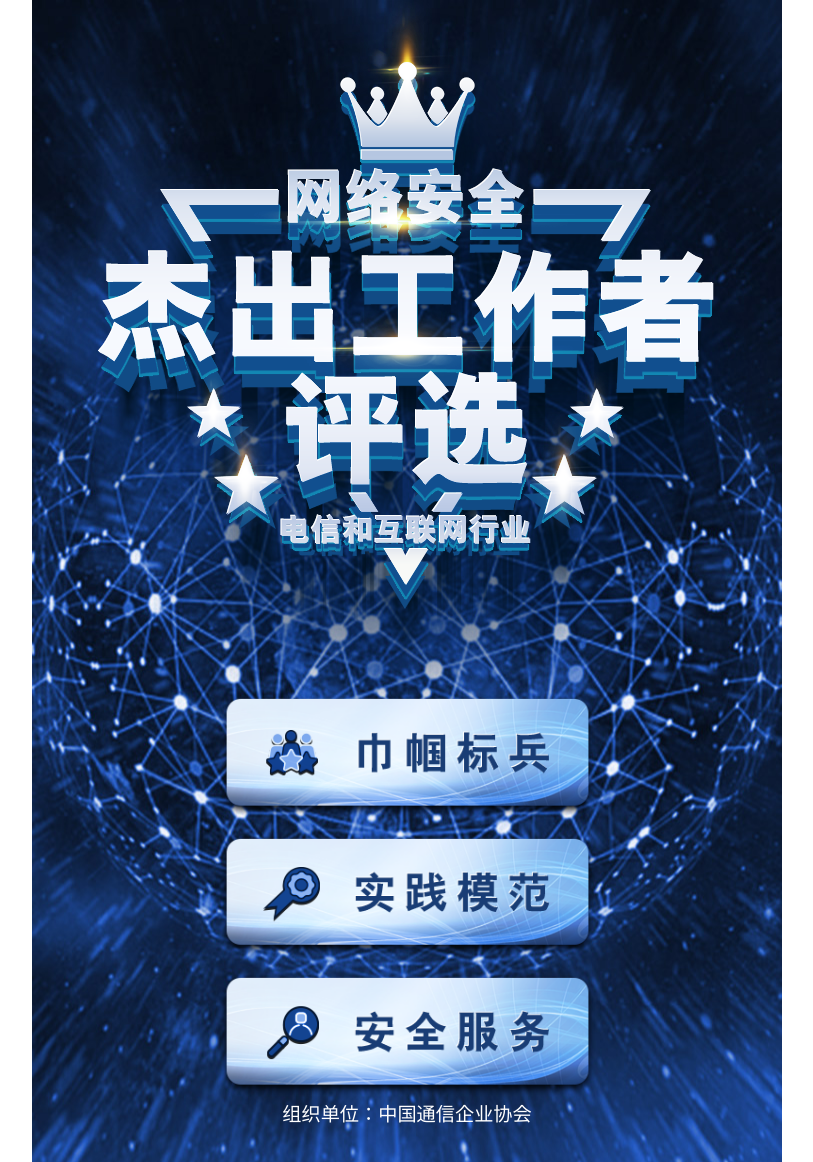
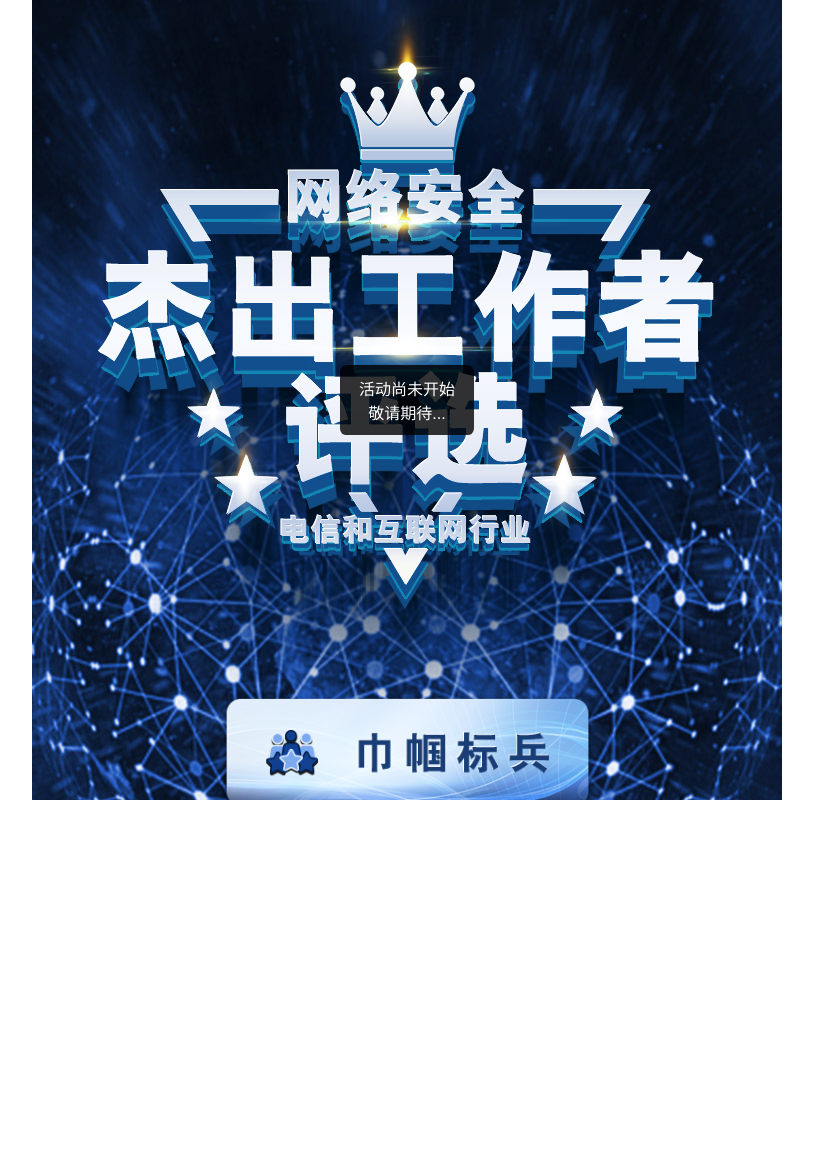
Before and after one commit to peonywang/vote, a PHP site: page / in a window 1280 px wide. Shown: the whole page, without its empty margins (233-1046 px from the left). After the commit the page ends 800 px from the top, so only its background shows below. Run offline with PHP 8.4, Linux system fonts and the light colour scheme.

Commit message:
添加结束提示语

```diff
--- a/index.php
+++ b/index.php
@@ -20,5 +20,6 @@
       </div>
       <div class="bottom">组织单位：中国通信企业协会</div>
   </div>
+<div class="tishi"><span>活动尚未开始<br>敬请期待...</span></div>
 </body>
 </html>
--- a/style.css
+++ b/style.css
@@ -24,7 +24,8 @@ img{
 }
 .main{
     background-size: cover;
-    width: 100%;
+    width: 100vw;
+    max-width: 750px;
     min-height: 100vh;
 }
 h1{
@@ -70,15 +71,18 @@ h1{
 /*参选对象*/
 .main2{
     background-image: url("images/bg2.jpg");
+    display: flex;
+    flex-direction: column;
+    justify-content: center;
 }
 .main2 h1{
-    padding-top:2.5em;
+    /* padding-top:2.5em; */
     margin-bottom:.5em;
 }
 .main2 h1 img{
     width:50%;
 }
-.main2 .list{padding-bottom: 6em;}
+.main2 .list{/* padding-bottom: 6em; */}
 .main2 .list a{
     display: flex;
     -webkit-display:flex;
@@ -198,3 +202,23 @@ h1{
 .main3 .d3 .text{
     width:3em;
 }
+/*活动开始结束提示*/
+.tishi{
+    position: fixed;
+    width: 100vw;
+    height: 100vh;
+    top: 0;
+    left: 0;
+    -webkit-display: flex;
+    display: flex;
+    justify-content: center;
+    align-items: center;
+    z-index: 2;
+    text-align: center;
+}
+.tishi span{
+    background: rgba(0,0,0,.8);
+    color: #fff;
+    padding: 0.7em 1.2em;
+    border-radius: 0.4em;
+}
```
